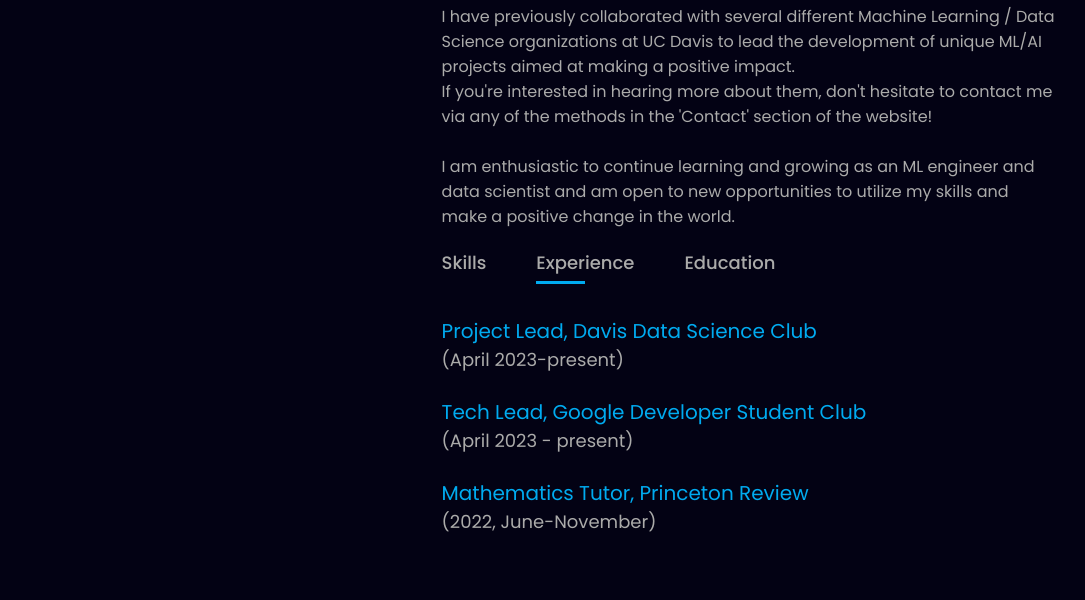
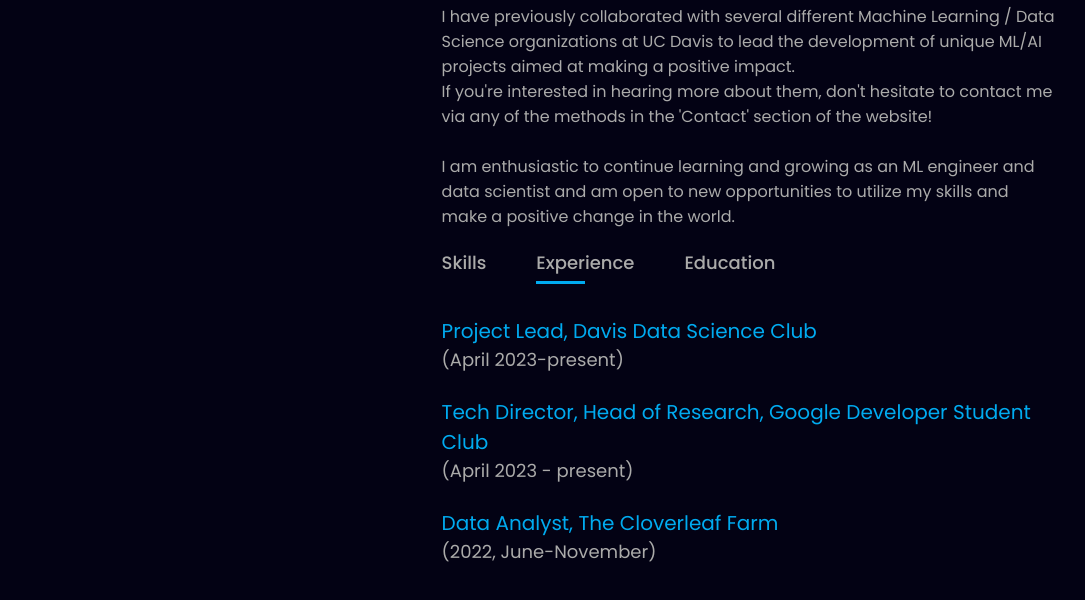
Before and after one commit to GeorgiyKiselev/GeorgiyKiselev.github.io, a plain HTML site: page index.html in a window 1280 px wide. Both pictures are taken after a click on the element "Experience". Shown: the part 1151-1751 px from the top of the page, without its empty margins (96-1181 px from the left). Drawn offline with nearby package versions, Linux system fonts and the light colour scheme; a web font is replaced by a local one.

Commit message:
Update index.html

```diff
--- a/index.html
+++ b/index.html
@@ -62,8 +62,8 @@
                 <div class="tab-contents" id="experience">
                     <ul>
                         <li><span>Project Lead, Davis Data Science Club</span><br>(April 2023-present)</li>
-                        <li><span>Tech Lead, Google Developer Student Club</span><br>(April 2023 - present)</li>
-                        <li><span>Mathematics Tutor, Princeton Review</span><br>(2022, June-November)</li>
+                        <li><span>Tech Director, Head of Research, Google Developer Student Club</span><br>(April 2023 - present)</li>
+                        <li><span>Data Analyst, The Cloverleaf Farm</span><br>(2022, June-November)</li>
                     </ul>
                 </div>
                 <div class="tab-contents" id="education">
```
